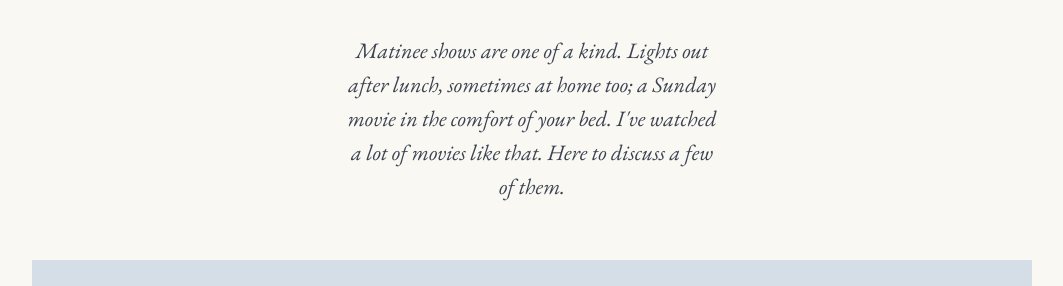
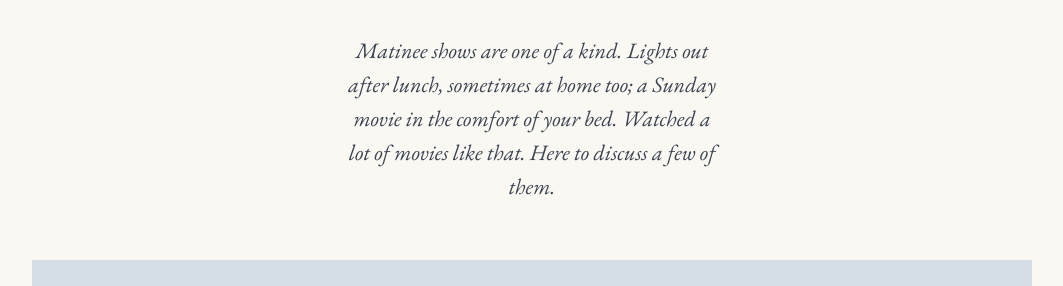
Before and after one commit to sibiusblack/zigarthanda, a Jekyll site: the page built from matinee.html, in a window 1280 px wide and 900 px high. Shown: the part 351-637 px from the top of the window, without its empty margins (108-1171 px from the left). Built offline with Jekyll 4.4.1, drawn with Linux system fonts in a browser that asks for light colours.

Commit message:
Edit matinee lead paragraph for conciseness

```diff
--- a/matinee.html
+++ b/matinee.html
@@ -57,7 +57,7 @@ redirect_from: /matinee.html
       <svg class="v-mark" viewBox="0 0 100 60" aria-hidden="true"><path d="M4 4 H96 V22 A8 8 0 0 0 96 38 V56 H4 V38 A8 8 0 0 0 4 22 Z"/><path d="M72 9 V51" stroke-dasharray="3 4"/></svg>
       <p class="v-kicker">The 2:30 show</p>
       <h1 class="v-title">Matinee</h1>
-      <p class="v-lead">Matinee shows are one of a kind. Lights out after lunch, sometimes at home too; a Sunday movie in the comfort of your bed. I've watched a lot of movies like that. Here to discuss a few of them.</p>
+      <p class="v-lead">Matinee shows are one of a kind. Lights out after lunch, sometimes at home too; a Sunday movie in the comfort of your bed. Watched a lot of movies like that. Here to discuss a few of them.</p>
     </section>
 
     <div class="v-wrap">
```
